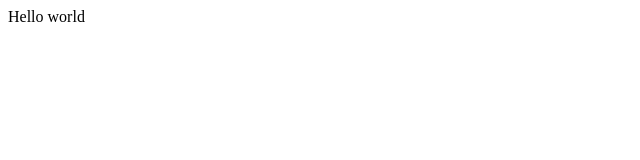
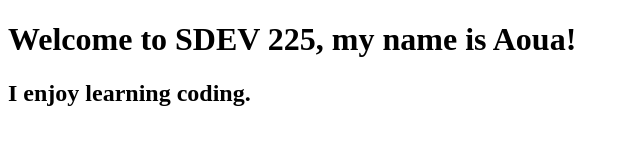
Before and after one commit to aouasow1/SDEV225example, a plain HTML site: page index.html in a window 1280 px wide. Shown: the whole page, without its empty margins (0-640 px from the left). Drawn offline with Linux system fonts and the light colour scheme.

Commit message:
I added h2

```diff
--- a/index.html
+++ b/index.html
@@ -9,7 +9,8 @@
 </head>
 
 <body>
-  Hello world
+  <h1>Welcome to SDEV 225, my name is Aoua!</h1>
+  <h2>I enjoy learning coding.</h2>
   <script src="script.js"></script>
 </body>
 
```
